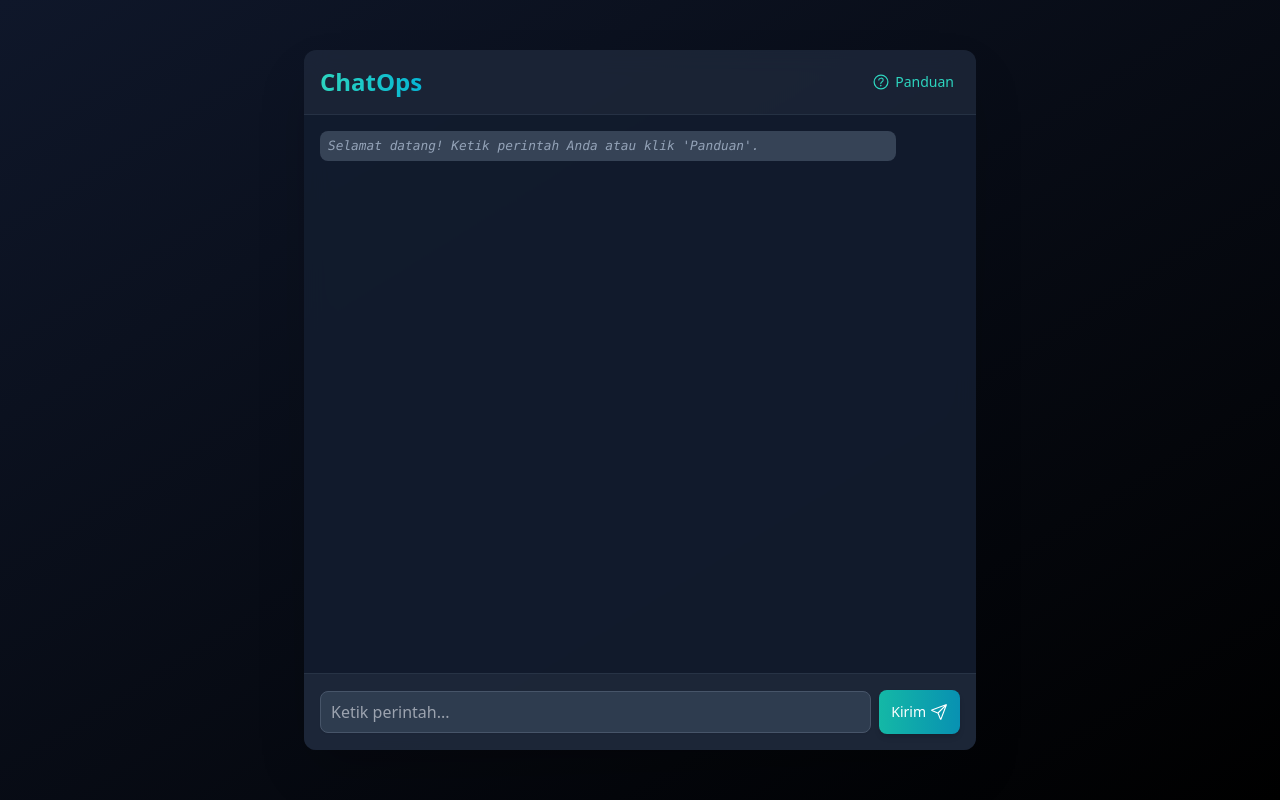
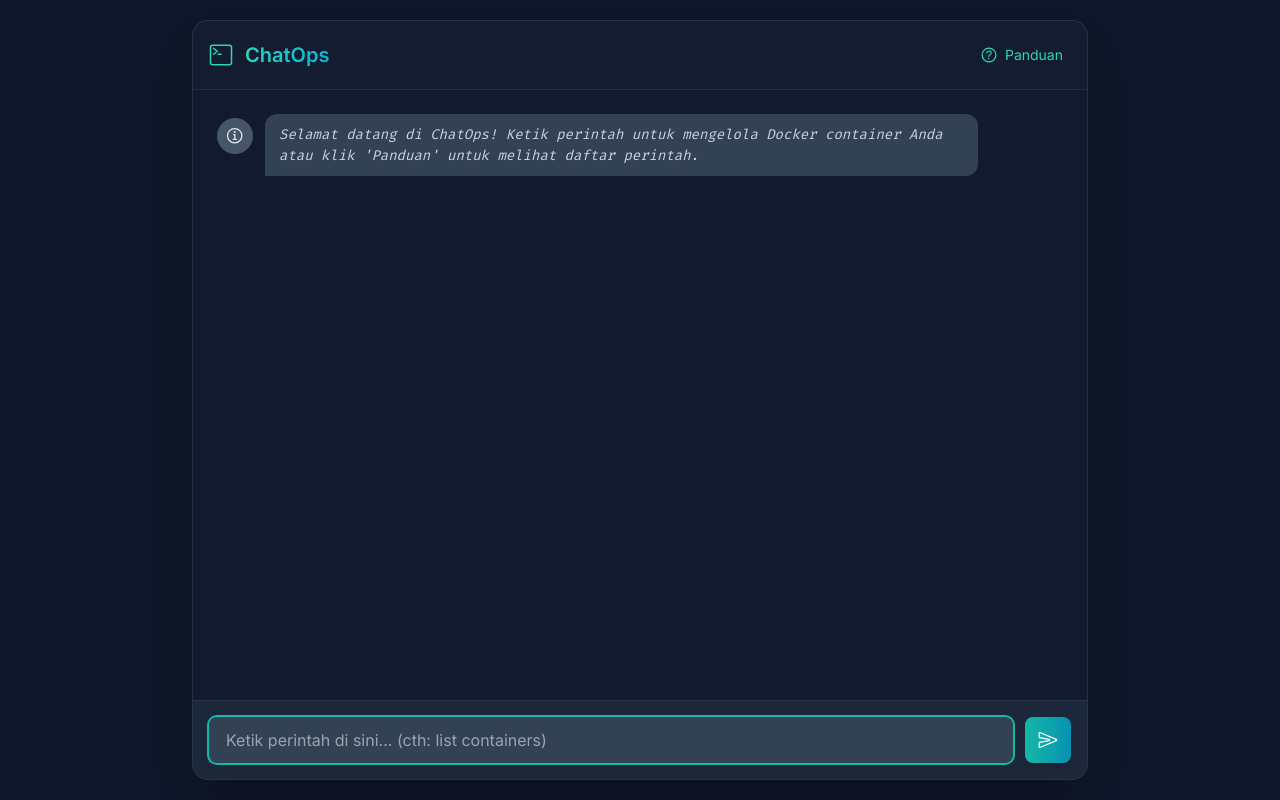
Before and after one commit to elginbrian/ChatOps, a Flask app: page / in a window 1280 px wide. Run offline with Flask 2, Linux system fonts and the light colour scheme; some libraries are stand-ins or nearby versions.

Commit message:
fix(templates): fixing the templates

```diff
--- a/app/templates/index.html
+++ b/app/templates/index.html
@@ -3,97 +3,157 @@
   <head>
     <meta charset="UTF-8" />
     <meta name="viewport" content="width=device-width, initial-scale=1.0" />
-    <title>ChatOps</title>
+    <title>ChatOps - Docker Management</title>
     <script src="https://cdn.tailwindcss.com"></script>
     <script type="module" src="https://unpkg.com/ionicons@7.1.0/dist/ionicons/ionicons.esm.js"></script>
-    <script nomodule src="https://unpkg.com/ionicons@7.1.0/dist/ionicons/ionicons.js"></script>
+    <script nomodule src="https.unpkg.com/ionicons@7.1.0/dist/ionicons/ionicons.js"></script>
     <style>
+      /* --- PERUBAHAN ANIMASI DIMULAI DI SINI --- */
+      @keyframes fadeInUp {
+        from {
+          opacity: 0;
+          transform: translateY(10px);
+        }
+        to {
+          opacity: 1;
+          transform: translateY(0);
+        }
+      }
+      .animate-fadeInUp {
+        animation: fadeInUp 0.4s ease-out;
+      }
+
+      @keyframes modal-pop-in {
+        from {
+          opacity: 0;
+          transform: scale(0.95);
+        }
+        to {
+          opacity: 1;
+          transform: scale(1);
+        }
+      }
+      .modal-content.active {
+        animation: modal-pop-in 0.3s ease-out;
+      }
+
+      @keyframes dot-bounce {
+        0%,
+        80%,
+        100% {
+          transform: scale(0);
+        }
+        40% {
+          transform: scale(1);
+        }
+      }
+      .typing-dot {
+        animation: dot-bounce 1.4s infinite ease-in-out both;
+      }
+      .typing-dot:nth-child(1) {
+        animation-delay: -0.32s;
+      }
+      .typing-dot:nth-child(2) {
+        animation-delay: -0.16s;
+      }
+      /* --- PERUBAHAN ANIMASI BERAKHIR DI SINI --- */
+
       ::-webkit-scrollbar {
-        width: 6px;
-        height: 6px;
+        width: 8px;
+        height: 8px;
       }
       ::-webkit-scrollbar-track {
-        background: transparent;
+        background: #1e293b;
       }
       ::-webkit-scrollbar-thumb {
         background: #475569;
-        border-radius: 3px;
+        border-radius: 4px;
       }
       ::-webkit-scrollbar-thumb:hover {
         background: #64748b;
       }
-      .chat-message pre,
-      .command-guide-entry code {
+
+      .chat-message-base {
+        display: flex;
+        align-items: flex-start;
+        gap: 0.75rem;
+        max-width: 90%;
+        margin-bottom: 0.5rem;
+      }
+      .chat-message-base pre {
         white-space: pre-wrap;
         word-wrap: break-word;
-        font-size: 0.8rem;
-        line-height: 1.4;
+        font-size: 0.875rem;
+        line-height: 1.5;
+        font-family: "Fira Code", "Courier New", monospace;
       }
-      body {
-        padding: 0;
-        margin: 0;
+      .chat-message-content {
+        padding: 0.625rem 0.875rem;
+        border-radius: 0.75rem;
       }
-      .command-guide-entry p {
-        margin-bottom: 0.25rem;
-      }
-      .command-guide-entry code {
-        background-color: #1e293b;
-        padding: 0.1rem 0.3rem;
-        border-radius: 0.25rem;
-        font-style: italic;
-        color: #94a3b8;
+      .icon-container {
+        flex-shrink: 0;
+        width: 2.25rem;
+        height: 2.25rem;
+        border-radius: 9999px;
+        display: flex;
+        align-items: center;
+        justify-content: center;
+        margin-top: 4px;
       }
       input[type="text"],
       textarea {
         font-size: 16px;
       }
     </style>
+    <link rel="stylesheet" href="https://fonts.googleapis.com/css2?family=Fira+Code&family=Inter:wght@400;500;600&display=swap" />
   </head>
-  <body class="bg-gradient-to-br from-slate-900 to-black text-gray-200 font-sans flex flex-col justify-center items-center min-h-screen selection:bg-teal-500 selection:text-white overflow-hidden">
-    <main class="w-full h-screen sm:max-w-2xl sm:h-[90vh] sm:max-h-[700px] bg-slate-800/95 sm:bg-slate-800/80 sm:backdrop-blur-md sm:shadow-2xl sm:rounded-xl p-0 flex flex-col overflow-hidden">
-      <header class="p-3 sm:p-4 border-b border-slate-700/50 flex justify-between items-center shrink-0">
-        <h1 class="text-lg sm:text-xl md:text-2xl font-semibold text-transparent bg-clip-text bg-gradient-to-r from-teal-400 to-cyan-500">ChatOps</h1>
-        <button id="toggleGuideButton" class="text-xs sm:text-sm text-teal-400 hover:text-teal-300 focus:outline-none flex items-center p-1 sm:p-1.5 rounded-md hover:bg-slate-700/50">
-          <ion-icon name="help-circle-outline" class="text-lg sm:text-xl mr-1"></ion-icon>
+  <body class="bg-slate-900 text-gray-200 font-sans flex flex-col justify-center items-center min-h-screen selection:bg-teal-500 selection:text-white overflow-hidden" style="font-family: 'Inter', sans-serif">
+    <main class="w-full h-screen sm:max-w-4xl sm:h-[95vh] sm:max-h-[800px] bg-slate-800/80 sm:backdrop-blur-xl sm:shadow-2xl sm:shadow-black/30 sm:rounded-2xl p-0 flex flex-col overflow-hidden border border-slate-700/50">
+      <header class="p-4 border-b border-slate-700/50 flex justify-between items-center shrink-0 bg-slate-900/50">
+        <div class="flex items-center gap-3">
+          <ion-icon name="terminal-outline" class="text-2xl text-teal-400"></ion-icon>
+          <h1 class="text-xl font-semibold text-transparent bg-clip-text bg-gradient-to-r from-teal-400 to-cyan-500">ChatOps</h1>
+        </div>
+        <button id="toggleGuideButton" class="text-sm text-teal-400 hover:text-teal-300 focus:outline-none flex items-center p-2 rounded-lg hover:bg-slate-700/50 transition-colors">
+          <ion-icon name="help-circle-outline" class="text-xl mr-1.5"></ion-icon>
           <span class="hidden sm:inline">Panduan</span>
         </button>
       </header>
 
-      <div id="commandGuideModal" class="hidden fixed inset-0 bg-black/80 backdrop-blur-sm flex items-center justify-center p-4 z-50">
-        <div class="bg-slate-800 p-4 sm:p-6 rounded-lg shadow-xl max-w-md sm:max-w-lg w-full max-h-[85vh] overflow-y-auto border border-slate-700">
+      <div id="commandGuideModal" class="hidden fixed inset-0 bg-black/80 backdrop-blur-sm flex items-center justify-center p-4 z-50 transition-opacity duration-300">
+        <div id="commandGuideContentWrapper" class="bg-slate-800 p-6 rounded-lg shadow-xl max-w-lg w-full max-h-[85vh] overflow-y-auto border border-slate-700 modal-content">
           <div class="flex justify-between items-center mb-4">
-            <h2 class="text-xl sm:text-2xl font-semibold text-teal-400">Panduan Perintah</h2>
-            <button id="closeGuideButton" class="text-slate-400 hover:text-white text-2xl p-1">
+            <h2 class="text-2xl font-semibold text-teal-400">Panduan Perintah</h2>
+            <button id="closeGuideButton" class="text-slate-400 hover:text-white text-3xl p-1">
               <ion-icon name="close-circle-outline"></ion-icon>
             </button>
           </div>
-          <div id="commandGuideContent" class="space-y-3 text-xs sm:text-sm"></div>
+          <div id="commandGuideContent" class="space-y-4 text-sm"></div>
         </div>
       </div>
 
-      <section id="chatFeed" aria-live="polite" class="flex-grow p-2.5 sm:p-3 md:p-4 space-y-2 overflow-y-auto bg-slate-900/80 sm:bg-slate-900/70"></section>
+      <section id="chatFeed" aria-live="polite" class="flex-grow p-4 md:p-6 space-y-3 overflow-y-auto bg-slate-900/70 flex flex-col"></section>
 
-      <section aria-labelledby="command-input-heading" class="p-2.5 sm:p-3 md:p-4 border-t border-slate-700/50 bg-slate-800/80 sm:bg-slate-800/70 shrink-0">
+      <section aria-labelledby="command-input-heading" class="p-3 md:p-4 border-t border-slate-700/50 bg-slate-800/90 shrink-0">
         <h2 id="command-input-heading" class="sr-only">Command Input</h2>
-        <form id="commandForm" class="flex items-center gap-1.5 sm:gap-2">
+        <form id="commandForm" class="flex items-center gap-3">
           <label for="commandInput" class="sr-only">Masukkan perintah</label>
           <input
             type="text"
             id="commandInput"
             name="command"
-            class="flex-grow bg-slate-700/90 sm:bg-slate-700/80 border border-slate-600 text-gray-100 placeholder-gray-400 p-2 sm:p-2.5 rounded-lg focus:ring-2 focus:ring-teal-500 focus:border-transparent focus:outline-none transition-shadow shadow-sm text-sm"
-            placeholder="Ketik perintah..."
+            class="flex-grow bg-slate-700 border border-slate-600 text-gray-100 placeholder-gray-400 px-4 py-2.5 rounded-lg focus:ring-2 focus:ring-teal-500 focus:border-transparent focus:outline-none transition-shadow shadow-sm text-base"
+            placeholder="Ketik perintah di sini... (cth: list containers)"
             autocomplete="off"
           />
           <button
             type="submit"
             id="sendButton"
-            class="bg-gradient-to-r from-teal-500 to-cyan-600 hover:from-teal-600 hover:to-cyan-700 text-white font-medium p-2.5 rounded-lg transition-all duration-150 ease-in-out shadow-md hover:shadow-lg focus:outline-none focus:ring-2 focus:ring-offset-2 focus:ring-offset-slate-800 focus:ring-teal-500 flex items-center justify-center h-[40px] sm:h-[44px] aspect-square sm:aspect-auto sm:px-3"
-            aria-label="Kirim Perintah"
+            class="bg-gradient-to-r from-teal-500 to-cyan-600 hover:from-teal-600 hover:to-cyan-700 text-white font-medium p-2.5 rounded-lg transition-all duration-150 ease-in-out shadow-md hover:shadow-lg focus:outline-none focus:ring-2 focus:ring-offset-2 focus:ring-offset-slate-800 focus:ring-teal-500 flex items-center justify-center h-[46px] w-[46px]"
           >
-            <span id="sendButtonText" class="hidden sm:inline text-sm">Kirim</span>
-            <ion-icon name="paper-plane-outline" id="sendIcon" class="text-md sm:text-lg sm:ml-1"></ion-icon>
             <div id="loadingIndicator" class="hidden animate-spin rounded-full h-5 w-5 border-t-2 border-b-2 border-white"></div>
+            <ion-icon name="send-outline" id="sendIcon" class="text-xl"></ion-icon>
           </button>
         </form>
       </section>
@@ -103,13 +163,13 @@
       const commandForm = document.getElementById('commandForm');
       const commandInput = document.getElementById('commandInput');
       const sendButton = document.getElementById('sendButton');
-      const sendButtonText = document.getElementById('sendButtonText');
       const sendIcon = document.getElementById('sendIcon');
       const loadingIndicator = document.getElementById('loadingIndicator');
       const chatFeed = document.getElementById('chatFeed');
       const toggleGuideButton = document.getElementById('toggleGuideButton');
       const commandGuideModal = document.getElementById('commandGuideModal');
       const closeGuideButton = document.getElementById('closeGuideButton');
+      const commandGuideContentWrapper = document.getElementById('commandGuideContentWrapper');
       const commandGuideContent = document.getElementById('commandGuideContent');
 
       const rawCommandGuide = {{ command_guide | tojson | safe }};
@@ -117,87 +177,95 @@
       function populateCommandGuide() {
         commandGuideContent.innerHTML = '';
         if (rawCommandGuide && rawCommandGuide.length > 0) {
-              rawCommandGuide.forEach(cmd => {
+          rawCommandGuide.forEach((cmd) => {
             const entryDiv = document.createElement('div');
-                  entryDiv.classList.add('command-guide-entry', 'p-2.5', 'sm:p-3', 'bg-slate-700/60', 'rounded-md');
-
+            entryDiv.className = 'p-3 bg-slate-700/60 rounded-lg';
             const descP = document.createElement('p');
-                  descP.classList.add('text-slate-200', 'text-xs', 'sm:text-sm');
+            descP.className = 'text-slate-200';
             descP.textContent = cmd.description;
             entryDiv.appendChild(descP);
-
             const exampleP = document.createElement('p');
-                  exampleP.classList.add('text-slate-400', 'mt-1', 'text-xs', 'sm:text-sm');
-                  exampleP.innerHTML = `Contoh: <code class="font-mono">${cmd.example}</code>`;
+            exampleP.className = 'text-slate-400 mt-2 text-xs';
+            exampleP.innerHTML = `Contoh: <code class="font-mono bg-slate-900/80 px-1.5 py-0.5 rounded">${cmd.example}</code>`;
             entryDiv.appendChild(exampleP);
-
             commandGuideContent.appendChild(entryDiv);
           });
         } else {
-              commandGuideContent.innerHTML = '<p class="text-slate-400 text-xs sm:text-sm">Panduan perintah tidak tersedia saat ini.</p>';
+          commandGuideContent.innerHTML = '<p class="text-slate-400">Panduan perintah tidak tersedia.</p>';
         }
       }
 
       function createMessageElement(text, type) {
         const article = document.createElement('article');
-          article.classList.add('chat-message', 'py-1.5', 'px-2', 'rounded-lg', 'max-w-[90%]', 'break-words', 'text-xs', 'sm:text-sm');
+        article.className = 'chat-message-base animate-fadeInUp';
 
-          const pre = document.createElement('pre');
-          pre.classList.add('font-mono');
-          pre.textContent = text;
+        const iconDiv = document.createElement('div'); iconDiv.className = 'icon-container';
+        const icon = document.createElement('ion-icon'); icon.className = 'text-xl';
+        const contentWrapper = document.createElement('div'); contentWrapper.className = 'chat-message-content';
+        const pre = document.createElement('pre'); pre.textContent = text;
 
         switch (type) {
             case 'user':
-                  article.classList.add('bg-slate-700/80', 'self-end', 'ml-auto');
-                  pre.classList.add('text-slate-100');
-                  pre.textContent = `> ${text}`;
+                article.classList.add('self-end', 'flex-row-reverse');
+                icon.setAttribute('name', 'person-circle-outline');
+                iconDiv.classList.add('bg-blue-500/80', 'text-white');
+                contentWrapper.classList.add('bg-blue-500/90', 'text-white', 'rounded-br-none');
                 break;
             case 'bot-output':
-                  article.classList.add('bg-green-800/60', 'self-start', 'mr-auto');
-                  pre.classList.add('text-green-300');
+                article.classList.add('self-start');
+                icon.setAttribute('name', 'logo-docker');
+                iconDiv.classList.add('bg-green-500/80', 'text-white');
+                contentWrapper.classList.add('bg-slate-700', 'text-green-300', 'rounded-bl-none');
                 break;
             case 'bot-error':
-                  article.classList.add('bg-red-700/60', 'self-start', 'mr-auto');
-                  pre.classList.add('text-red-300');
+                article.classList.add('self-start');
+                icon.setAttribute('name', 'warning-outline');
+                iconDiv.classList.add('bg-red-500/80', 'text-white');
+                contentWrapper.classList.add('bg-slate-700', 'text-red-300', 'rounded-bl-none');
                 break;
             case 'system-info':
-                  article.classList.add('bg-slate-600/70', 'self-start', 'mr-auto', 'italic');
-                  pre.classList.add('text-slate-400');
-                  break;
             default:
-                  article.classList.add('bg-slate-700/50', 'self-start', 'mr-auto');
-                  pre.classList.add('text-slate-300');
+                article.classList.add('self-start');
+                icon.setAttribute('name', 'information-circle-outline');
+                iconDiv.classList.add('bg-slate-600', 'text-slate-200');
+                contentWrapper.classList.add('bg-slate-700', 'text-slate-300', 'rounded-bl-none', 'italic');
                 break;
         }
-          article.appendChild(pre);
+        iconDiv.appendChild(icon); contentWrapper.appendChild(pre);
+        if (type === 'user') {
+            article.appendChild(contentWrapper); article.appendChild(iconDiv);
+        } else {
+            article.appendChild(iconDiv); article.appendChild(contentWrapper);
+        }
         return article;
       }
 
-      function appendToFeed(text, type = 'system-info') {
-          const messageElement = createMessageElement(text, type);
-          chatFeed.appendChild(messageElement);
-          setTimeout(() => {
-              chatFeed.scrollTop = chatFeed.scrollHeight;
-          }, 0);
+      function createTypingIndicator() {
+          const article = createMessageElement('', 'bot-output');
+          article.id = 'typingIndicator';
+          const pre = article.querySelector('pre');
+          pre.innerHTML = `<div class="flex items-center gap-1.5">
+                            <div class="typing-dot w-2 h-2 bg-green-300 rounded-full"></div>
+                            <div class="typing-dot w-2 h-2 bg-green-300 rounded-full"></div>
+                            <div class="typing-dot w-2 h-2 bg-green-300 rounded-full"></div>
+                          </div>`;
+          return article;
+      }
+
+      function appendToFeed(element) {
+        if (!element) return;
+        chatFeed.appendChild(element);
+        setTimeout(() => { chatFeed.scrollTop = chatFeed.scrollHeight; }, 50);
       }
 
       function setLoadingState(isLoading) {
-          const isSmScreen = window.innerWidth >= 640;
         if (isLoading) {
-              if(isSmScreen) sendButtonText.classList.add('hidden');
-              else sendButtonText.textContent = '';
-              sendIcon.classList.add('hidden');
-              loadingIndicator.classList.remove('hidden');
-              sendButton.disabled = true;
-              commandInput.disabled = true;
+          sendIcon.classList.add('hidden'); loadingIndicator.classList.remove('hidden');
+          sendButton.disabled = true; commandInput.disabled = true;
           sendButton.classList.add('cursor-not-allowed', 'opacity-70');
         } else {
-              if(isSmScreen) sendButtonText.classList.remove('hidden');
-              else sendButtonText.textContent = '';
-              sendIcon.classList.remove('hidden');
-              loadingIndicator.classList.add('hidden');
-              sendButton.disabled = false;
-              commandInput.disabled = false;
+          sendIcon.classList.remove('hidden'); loadingIndicator.classList.add('hidden');
+          sendButton.disabled = false; commandInput.disabled = false;
           sendButton.classList.remove('cursor-not-allowed', 'opacity-70');
           commandInput.focus();
         }
@@ -205,81 +273,69 @@
 
       async function handleCommandSubmit(event) {
         if (event) event.preventDefault();
-
         const commandText = commandInput.value.trim();
         if (!commandText) return;
 
-          appendToFeed(commandText, 'user');
-          appendToFeed('Memproses...', 'system-info');
+        appendToFeed(createMessageElement(commandText, 'user'));
+        commandInput.value = '';
+        const typingIndicator = createTypingIndicator();
+        appendToFeed(typingIndicator);
+
         setLoadingState(true);
 
         try {
           const response = await fetch('/api/command', {
             method: 'POST',
-                  headers: {
-                      'Content-Type': 'application/json',
-                      'Accept': 'application/json'
-                  },
+            headers: { 'Content-Type': 'application/json', 'Accept': 'application/json' },
             body: JSON.stringify({ command: commandText }),
           });
 
+          typingIndicator.remove();
           const data = await response.json();
 
-              const processingMessages = Array.from(chatFeed.children).filter(el => el.textContent === 'Memproses...');
-              processingMessages.forEach(el => el.remove());
-
-              if (!response.ok && data.error) {
-                   appendToFeed(data.error, 'bot-error');
-              } else if (!response.ok) {
-                   const errorMsg = `Server Error: ${response.status} ${response.statusText}. Respons tidak valid.`;
-                   appendToFeed(errorMsg, 'bot-error');
-                   return;
+          if (!response.ok) {
+            appendToFeed(createMessageElement(data.error || `Server Error: ${response.status}`, 'bot-error'));
           } else {
-                  commandInput.value = '';
-                  if (data.output) {
-                      appendToFeed(data.output, 'bot-output');
-                  } else {
-                      if (!data.error) appendToFeed('(Tidak ada output standar dari perintah ini)', 'system-info');
-                  }
-                  if (data.error) {
-                      appendToFeed(data.error, 'bot-error');
-                  }
+            if (data.output) appendToFeed(createMessageElement(data.output, 'bot-output'));
+            if (data.error) appendToFeed(createMessageElement(data.error, 'bot-error'));
           }
         } catch (error) {
-              const processingMessages = Array.from(chatFeed.children).filter(el => el.textContent === 'Memproses...');
-              processingMessages.forEach(el => el.remove());
-
+          typingIndicator.remove();
           console.error('Fetch error:', error);
-              const networkErrorMsg = `Kesalahan Jaringan/Klien: ${error.message}. Pastikan server backend berjalan.`;
-              appendToFeed(networkErrorMsg, 'bot-error');
+          appendToFeed(createMessageElement(`Kesalahan Jaringan: ${error.message}.`, 'bot-error'));
         } finally {
           setLoadingState(false);
         }
       }
 
+      function toggleModal(show) {
+          if (show) {
+              commandGuideModal.classList.remove('hidden');
+              setTimeout(() => {
+                commandGuideModal.classList.add('opacity-100');
+                commandGuideContentWrapper.classList.add('active');
+              }, 10);
+          } else {
+              commandGuideModal.classList.remove('opacity-100');
+              commandGuideContentWrapper.classList.remove('active');
+              setTimeout(() => {
+                commandGuideModal.classList.add('hidden');
+              }, 300); // Wait for animation to finish
+          }
+      }
+
       commandForm.addEventListener('submit', handleCommandSubmit);
-
-      toggleGuideButton.addEventListener('click', () => {
-          commandGuideModal.classList.toggle('hidden');
-          commandGuideModal.classList.toggle('flex');
-      });
-      closeGuideButton.addEventListener('click', () => {
-          commandGuideModal.classList.add('hidden');
-          commandGuideModal.classList.remove('flex');
-      });
+      toggleGuideButton.addEventListener('click', () => toggleModal(true));
+      closeGuideButton.addEventListener('click', () => toggleModal(false));
       commandGuideModal.addEventListener('click', (event) => {
-          if (event.target === commandGuideModal) {
-              commandGuideModal.classList.add('hidden');
-              commandGuideModal.classList.remove('flex');
-          }
+          if (event.target === commandGuideModal) toggleModal(false);
       });
 
       document.addEventListener('DOMContentLoaded', () => {
-         appendToFeed("Selamat datang! Ketik perintah Anda atau klik 'Panduan'.", "system-info");
-         populateCommandGuide();
-         if (window.innerWidth < 640) {
-             sendButtonText.classList.add('hidden');
-         }
+        appendToFeed(
+          createMessageElement("Selamat datang di ChatOps! Ketik perintah untuk mengelola Docker container Anda atau klik 'Panduan' untuk melihat daftar perintah.", 'system-info')
+        );
+        populateCommandGuide(); commandInput.focus();
       });
     </script>
   </body>
```
Also changed, not shown: app/core/docker_service.py (+50 -14 lines). Lines whose indentation alone changed are shown as unchanged.
